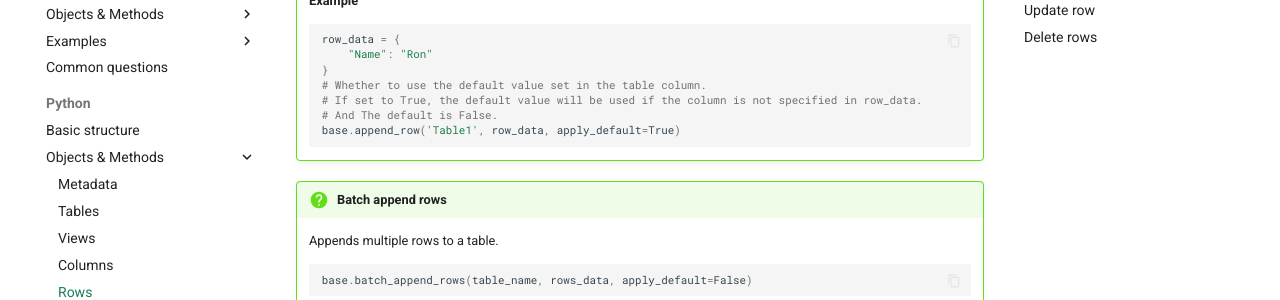
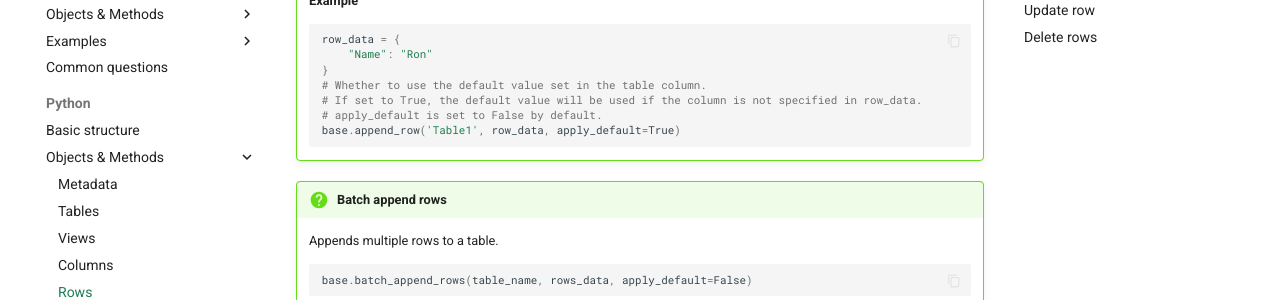
Before and after one commit to seatable/seatable-developer-docs, an MkDocs documentation site: the page built from docs/scripts/python/objects/rows.md, in a window 1280 px wide and 900 px high, scrolled down 1550 px. Shown: the part 152-452 px from the top of the window. Built offline with MkDocs 1.6.1 and Material for MkDocs 9.7.7, drawn with Linux system fonts in a browser that asks for light colours; comment, search, counter and statistics services are not loaded.

Commit message:
Update rows.md

````diff
--- a/docs/scripts/python/objects/rows.md
+++ b/docs/scripts/python/objects/rows.md
@@ -126,7 +126,7 @@
     }
     # Whether to use the default value set in the table column.
     # If set to True, the default value will be used if the column is not specified in row_data.
-    # And The default is False.
+    # apply_default is set to False by default.
     base.append_row('Table1', row_data, apply_default=True)
     ```
 
````
